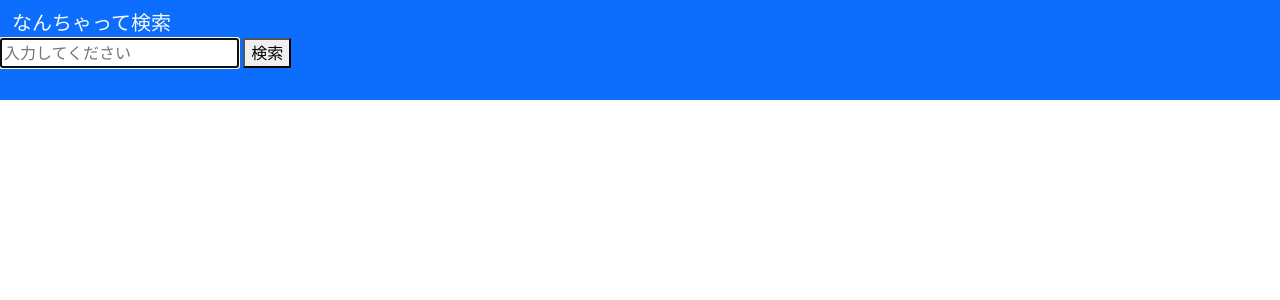
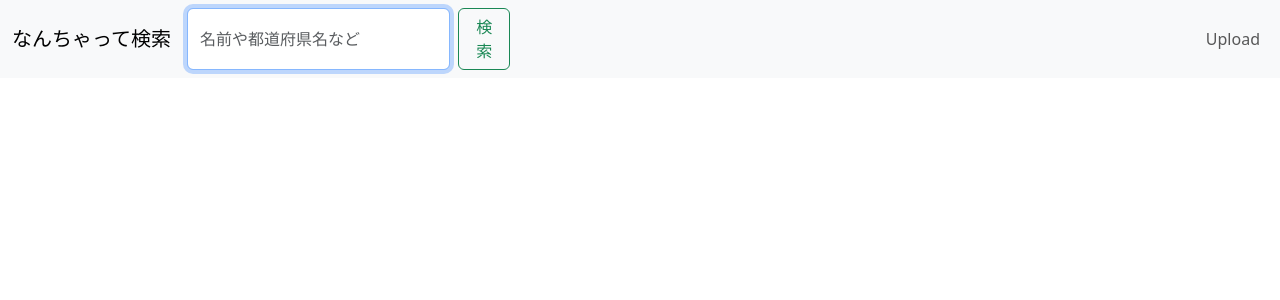
Before and after one commit to keayantsuro/uho_search, a Django app: page / in a window 1280 px wide. Shown: the top 300 px of the page. Run offline with Django 3.2, Linux system fonts and the light colour scheme; data that the repository does not hold is empty; some libraries are stand-ins or nearby versions.

Commit message:
bootstrapのナビバ更新

```diff
--- a/search/forms.py
+++ b/search/forms.py
@@ -2,7 +2,18 @@ from django import forms
 
 class SearchForm(forms.Form):
     keywords = forms.CharField(label="", required=False, max_length=150,
-        widget=forms.TextInput(attrs={'placeholder': '入力してください'}))
+        widget=forms.TextInput(attrs={
+            'class': 'form-control me-2',
+            'type': 'search',
+            'placeholder': '名前や都道府県名など',
+            'aria-label': 'Search',
+        })
+    )
 
 class UploadForm(forms.Form): # アップロードフォーム
-    file = forms.FileField(required=True, label='')
+    file = forms.FileField(required=True, label='',
+        widget=forms.ClearableFileInput(attrs={
+            'class': 'form-control',
+            'id': 'customFile',
+        })
+    )
--- a/search/templates/search/base.html
+++ b/search/templates/search/base.html
@@ -5,24 +5,35 @@
     <title>٩(ˊᗜˋ*)و</title>
     {% bootstrap_css %}
     {% bootstrap_javascript %}
+    <style>
+      .content {
+        margin-top: 20px;
+      }
+      .pagination {
+        margin-top: 20px;
+      }
+    </style>
   </head>
   <body>
-    <nav class="navbar navbar-default bg-primary">
+    <nav class="navbar navbar-expand-lg navbar-light bg-light">
       <div class="container-fluid">
-        <span><a class="navbar-brand text-light" href="/">なんちゃって検索</a></span>
-      </div>
-      <div>
-        <div>
-          <form method="GET">
+        <a class="navbar-brand" href="/">なんちゃって検索</a>
+        <button class="navbar-toggler" type="button" data-bs-toggle="collapse" data-bs-target="#navbarSupportedContent" aria-controls="navbarSupportedContent" aria-expanded="false" aria-label="Toggle navigation">
+          <span class="navbar-toggler-icon"></span>
+        </button>
+        <div class="collapse navbar-collapse" id="navbarSupportedContent">
+          <form class="d-flex">
             {{ search_form }}
-             <button id="upload" type="submit">検索</button>
+            <button class="btn btn-outline-success" type="submit">検索</button>
           </form>
         </div>
-        {% if upload_form == None %}
-        <div>
-          <a href="{% url 'upload' %}">Upload</a>
-        </div>
-        {% endif %}
+        <ul class="navbar-nav me-auto mb-2 mb-lg-0">
+          <li class="nav-item">
+            <a class="nav-link" href="{% url 'upload' %}" tabindex="-1">Upload</a>
+            {% if upload_form == None %}
+            {% endif %}
+          </li>
+        </ul>
       </div>
     </nav>
     <div>
--- a/search/templates/search/meibo_list.html
+++ b/search/templates/search/meibo_list.html
@@ -1,49 +1,52 @@
 {% extends 'search/base.html' %}
 {% block content %}
-<table class="table-fixed">
+<div class="container content">
+  <table class="table table-striped table-bordered">
     {% if meibo_list %}
     <thead>
-    <th class="border px-4 py-2">氏名</th>
-    <th class="border px-4 py-2">かな</th>
-    <th class="border px-4 py-2">性別</th>
-    <th class="border px-4 py-2">血液型</th>
-    <th class="border px-4 py-2">生年月日</th>
-    <th class="border px-4 py-2">居住地</th>
-    <th class="border px-4 py-2">電話番号</th>
+      <th class="px-4 py-2">氏名</th>
+      <th class="px-4 py-2">かな</th>
+      <th class="px-4 py-2">性別</th>
+      <th class="px-4 py-2">血液型</th>
+      <th class="px-4 py-2">生年月日</th>
+      <th class="px-4 py-2">居住地</th>
+      <th class="px-4 py-2">電話番号</th>
     </thead>
     {% endif %}
     <tbody>
       {% for r in meibo_list %}
       <tr>
-      <td class="border px-4 py-2">{{r.simei}}</td>
-      <td class="border px-4 py-2">{{r.simei_kana}}</td>
-      <td class="border px-4 py-2">{{r.seibetu}}</td>
-      <td class="border px-4 py-2">{{r.blood_gata}}</td>
-      <td class="border px-4 py-2">{{r.tanjo_bi}}</td>
-      <td class="border px-4 py-2">{{r.chiiki}}</td>
-      <td class="border px-4 py-2">{{r.phone_bango}}</td>
+        <td class="px-4 py-2">{{r.simei}}</td>
+        <td class="px-4 py-2">{{r.simei_kana}}</td>
+        <td class="px-4 py-2">{{r.seibetu}}</td>
+        <td class="px-4 py-2">{{r.blood_gata}}</td>
+        <td class="px-4 py-2">{{r.tanjo_bi}}</td>
+        <td class="px-4 py-2">{{r.chiiki}}</td>
+        <td class="px-4 py-2">{{r.phone_bango}}</td>
       </tr>
       {% endfor %}
     </tbody>
   </table>
+
   {% load extras %}
   {% if page_obj.paginator.num_pages > 1 %}
-<nav class="py-6">
-  <ul class="pagination inline-flex -space-x-px">
+  <nav class="container pagination">
+    <ul class="pagination">
       <li class="page-item {% if not page_obj.has_previous %}disabled{% endif %}">
-      <a href="?{% page_link page_obj.previous_page_number %}" class="page-link py-2 px-3 ml-0 leading-tight text-gray-500 bg-white rounded-l-lg border border-gray-300 hover:bg-gray-100 hover:text-gray-700 dark:bg-gray-800 dark:border-gray-700 dark:text-gray-400 dark:hover:bg-gray-700 dark:hover:text-white"><span>&laquo;</span></a>
+        <a href="?{% page_link page_obj.previous_page_number %}" class="page-link"><span>&laquo;</span></a>
       </li>
       {% for page_num in page_obj.paginator.page_range %}
         <li class="page-item {% if page_num == page_obj.number %}active{% endif %}">
-      <a href="?{% page_link page_num %}" class="page-link py-2 px-3 leading-tight text-gray-500 bg-white border border-gray-300 hover:bg-gray-100 hover:text-gray-700 dark:bg-gray-800 dark:border-gray-700 dark:text-gray-400 dark:hover:bg-gray-700 dark:hover:text-white">{{ page_num }}</a>
+          <a href="?{% page_link page_num %}" class="page-link">{{ page_num }}</a>
         </li>
       {% endfor %}
       <li class="page-item {% if not page_obj.has_next %}disabled{% endif %}">
-      <a href="?{% page_link page_obj.next_page_number %}" class="page-link py-2 px-3 leading-tight text-gray-500 bg-white rounded-r-lg border border-gray-300 hover:bg-gray-100 hover:text-gray-700 dark:bg-gray-800 dark:border-gray-700 dark:text-gray-400 dark:hover:bg-gray-700 dark:hover:text-white"><span>&raquo;</span></a>
+        <a href="?{% page_link page_obj.next_page_number %}" class="page-link"><span>&raquo;</span></a>
       </li>
     </ul>
   </nav>
   {% endif %}
+</div>
 <script type="text/javascript">
   const txt = document.getElementById('id_keywords');
   const len = txt.value.length; txt.focus();
```
Also changed, not shown: search/templates/search/upload.html (+6 -3 lines). Lines whose indentation alone changed are shown as unchanged.
